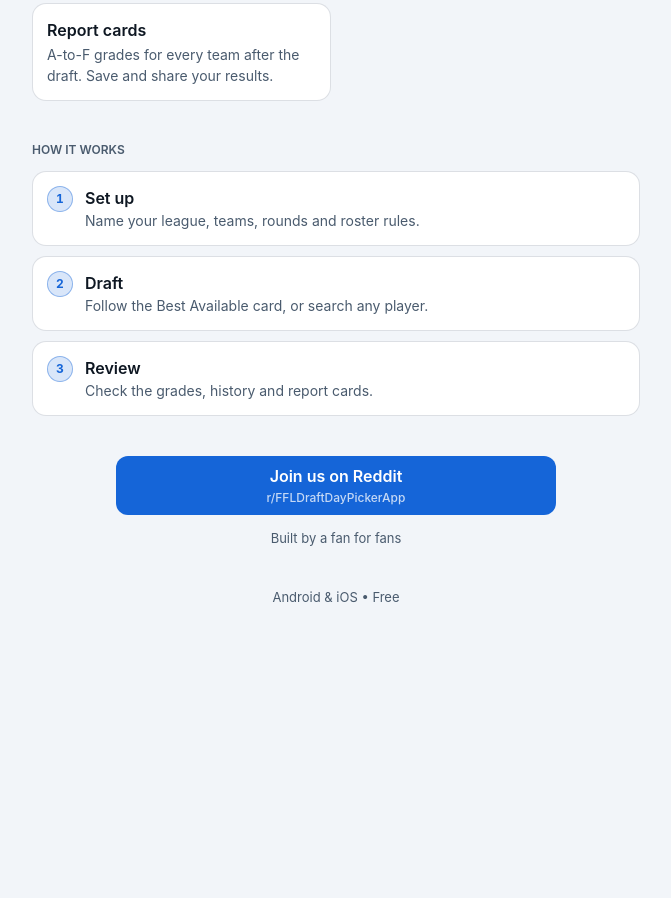
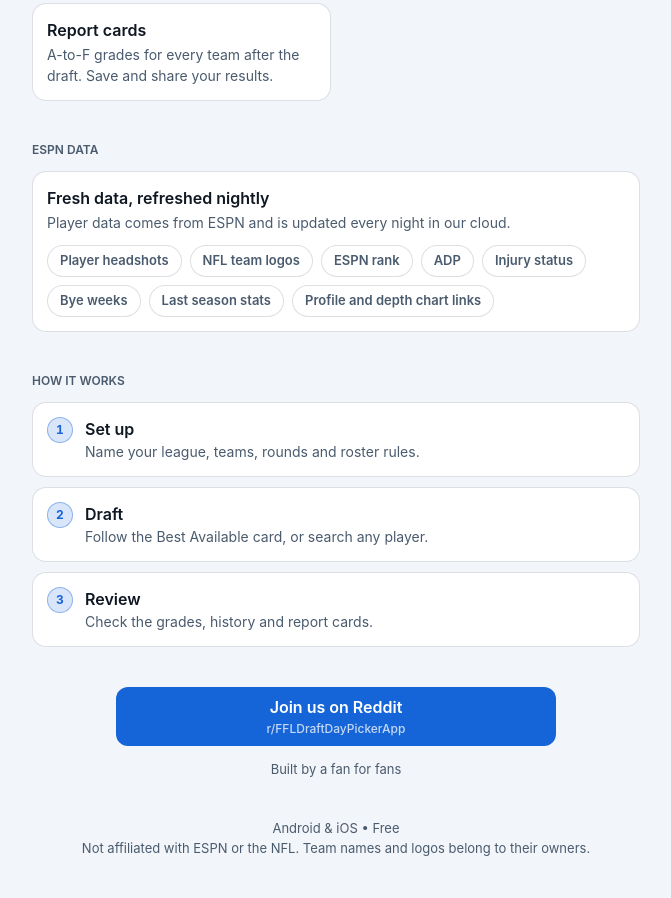
Before and after one commit to jdnorton22/fantasy-draft-data, a plain HTML site: page index.html in a window 1280 px wide. Shown: the part 858-1756 px from the top of the page, without its empty margins (304-975 px from the left). Before the commit the page ends 1506 px from the top, so only its background shows below. Drawn offline with Linux system fonts and the light colour scheme.

Commit message:
Update index.html

```diff
--- a/index.html
+++ b/index.html
@@ -116,6 +116,12 @@
             border: 1px solid color-mix(in srgb, var(--signal) 40%, transparent);
         }
         .tile p { font-size: 14px; color: var(--text2); }
+        .chips { list-style: none; display: flex; flex-wrap: wrap; gap: 8px; margin-top: 12px; }
+        .chips li {
+            height: 32px; display: inline-flex; align-items: center; padding: 0 12px;
+            border-radius: 999px; font-size: 13px; font-weight: 600;
+            color: var(--text2); background: var(--surface); border: 1px solid var(--hairline);
+        }
         .steps { list-style: none; counter-reset: s; display: grid; gap: 10px; }
         .steps li {
             counter-increment: s; background: var(--surface); border: 1px solid var(--hairline);
@@ -210,6 +216,24 @@
             </div>
         </section>
 
+        <section aria-labelledby="espn">
+            <h2 id="espn">ESPN DATA</h2>
+            <div class="tile">
+                <h3>Fresh data, refreshed nightly</h3>
+                <p>Player data comes from ESPN and is updated every night in our cloud.</p>
+                <ul class="chips">
+                    <li>Player headshots</li>
+                    <li>NFL team logos</li>
+                    <li>ESPN rank</li>
+                    <li>ADP</li>
+                    <li>Injury status</li>
+                    <li>Bye weeks</li>
+                    <li>Last season stats</li>
+                    <li>Profile and depth chart links</li>
+                </ul>
+            </div>
+        </section>
+
         <section aria-labelledby="how">
             <h2 id="how">HOW IT WORKS</h2>
             <ol class="steps">
@@ -228,7 +252,7 @@
         </section>
     </main>
 
-    <footer>Android &amp; iOS &bull; Free</footer>
+    <footer>Android &amp; iOS &bull; Free<br>Not affiliated with ESPN or the NFL. Team names and logos belong to their owners.</footer>
 
     <script>
     (function () {
```
